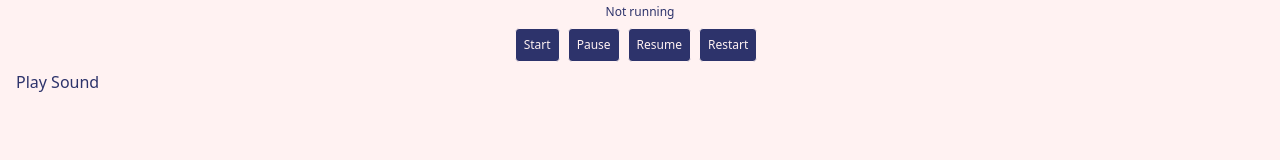
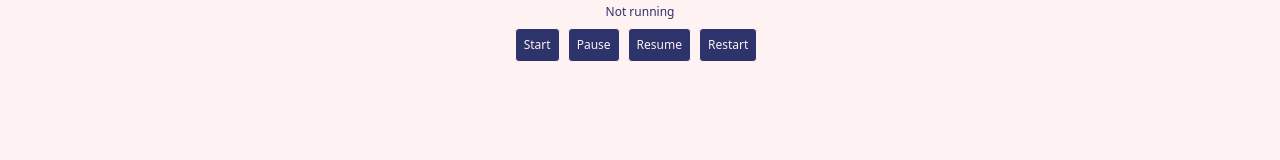
Before and after one commit to team-holos/holos-app, a React (Vite) app in the folder frontend/: page /mentalhealth in a window 1280 px wide. Shown: the part 433-593 px from the top of the page. Built offline with nearby package versions, Linux system fonts and the light colour scheme; no server answers.

Commit message:
working on sound effect

```diff
--- a/frontend/src/pages/MentalHealthPage.jsx
+++ b/frontend/src/pages/MentalHealthPage.jsx
@@ -1,6 +1,6 @@
 import MentalHealthForm from "../components/MentalHealthForm";
 import MyTimer from "../components/MyTimer";
-import SoundForm from "../components/SoundForm";
+// import SoundForm from "../components/SoundForm";
 
 function MentalHealthPage() {
   const time = new Date();
@@ -15,7 +15,7 @@ function MentalHealthPage() {
      </div>
         <h3 className="mt-2 font-semibold">Meditations-Bereich</h3>
       <MyTimer expiryTimestamp={time} />
-      <SoundForm />
+      {/* <SoundForm /> */}
     </div>
   );
 }
```
